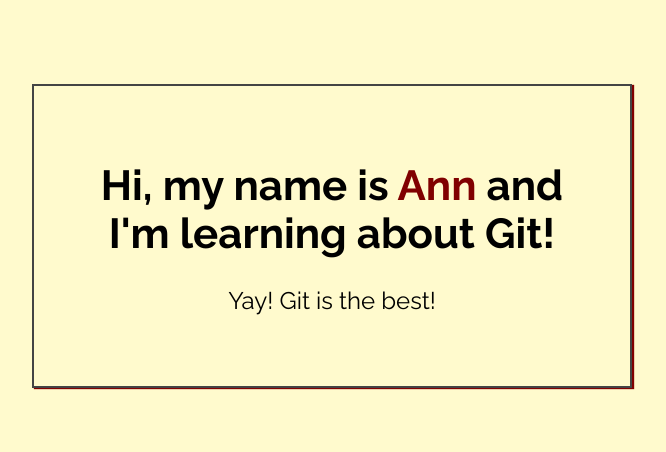
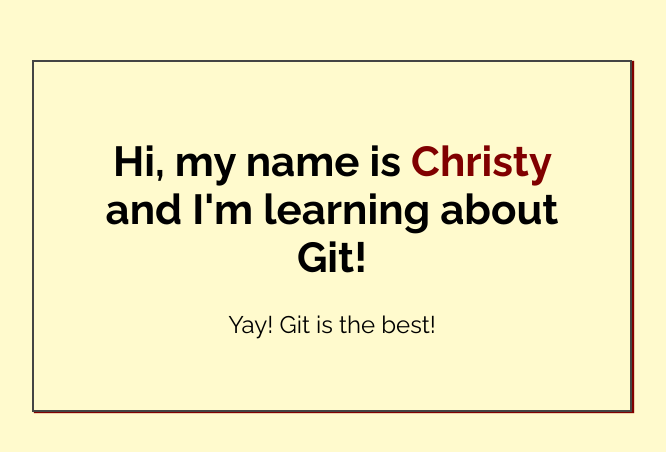
Before and after one commit to chrjson/my-first-repo, a plain HTML site: page index.html in a window 1280 px wide. Shown: the part 164-616 px from the top of the page, without its empty margins (308-974 px from the left). Drawn offline with Linux system fonts and the light colour scheme.

Commit message:
Added name to index.html

```diff
--- a/index.html
+++ b/index.html
@@ -14,7 +14,7 @@
 <body>
 
     <div class="greeting">
-        <h1>Hi, my name is <span class="highlight">Ann</span> and I'm learning about Git! </h1>
+        <h1>Hi, my name is <span class="highlight">Christy</span> and I'm learning about Git! </h1>
 
         <p>Yay! Git is the best!</p>
     </div>
```
